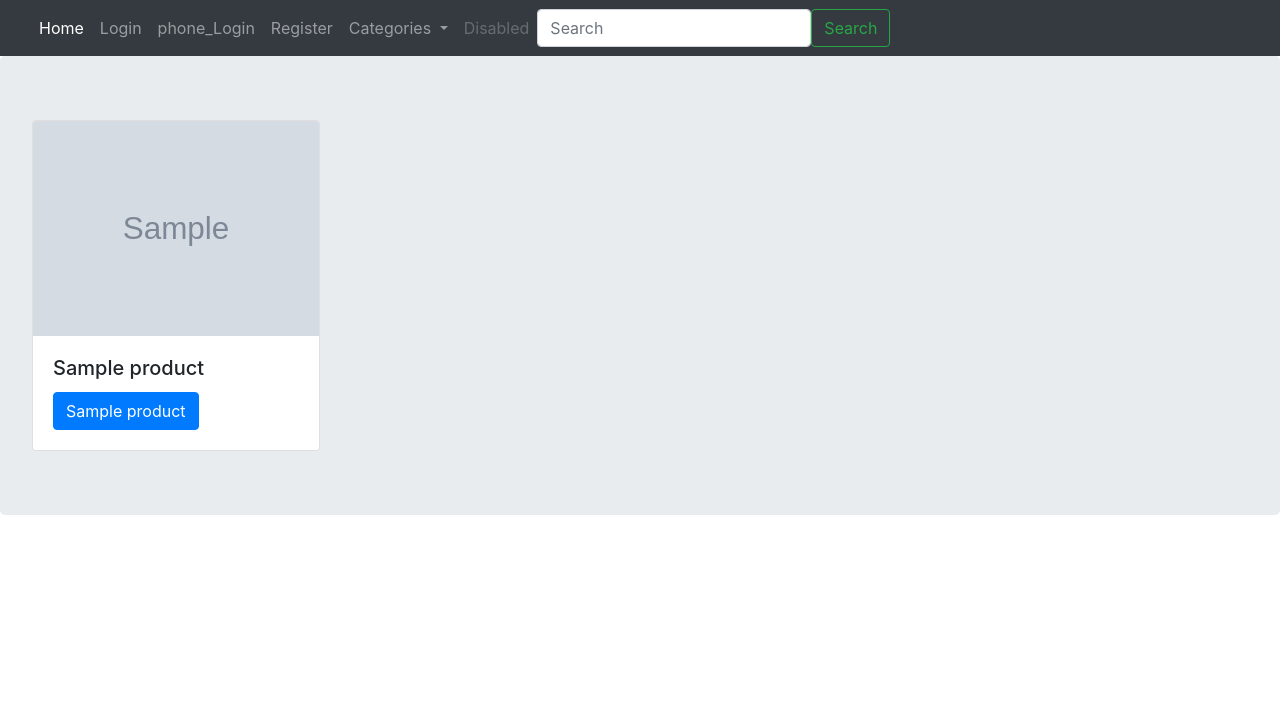
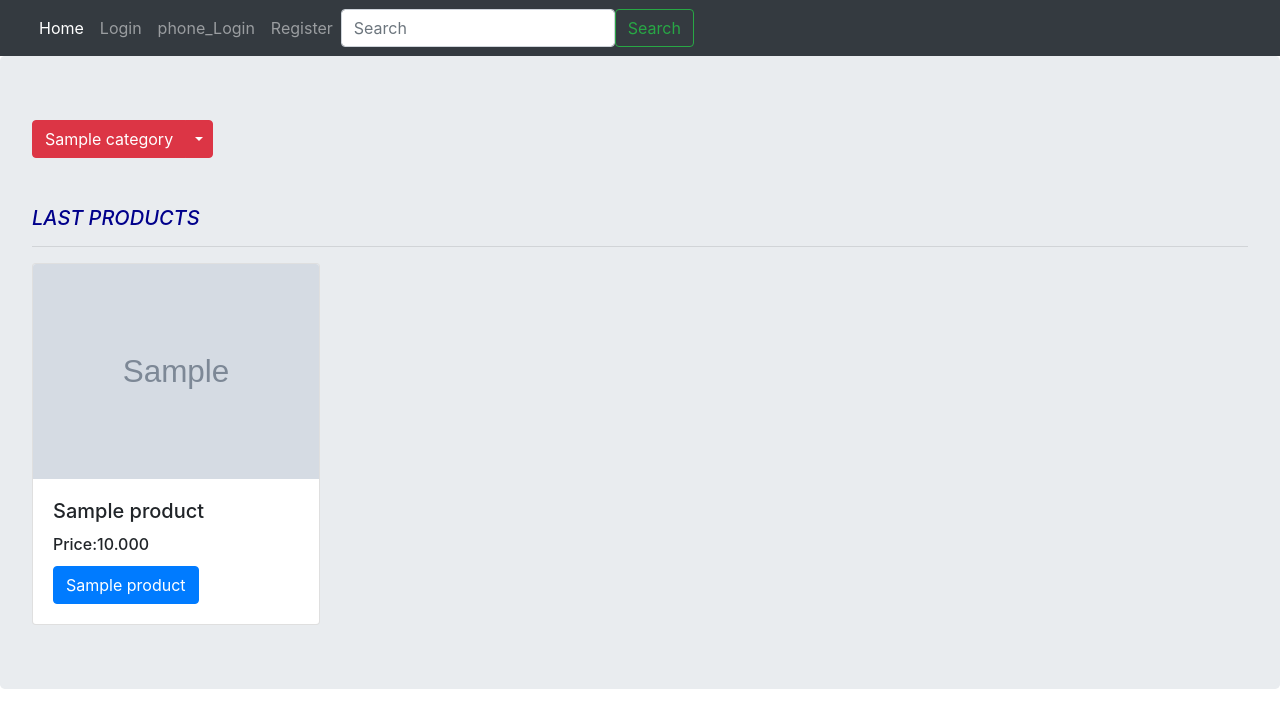
Before and after one commit to masoudma10/onlineshop, a Django app: page / in a window 1280 px wide. Shown: the top 728 px of the page. Run offline with Django 3.2, Linux system fonts and the light colour scheme; tables that the repository leaves empty hold one stand-in row (values such as "Sample post"); grey boxes marked "Sample" are stand-in pictures; some libraries are stand-ins or nearby versions.

Commit message:
create category subcategory mvc

```diff
--- a/onlineshop/settings.py
+++ b/onlineshop/settings.py
@@ -39,6 +39,7 @@ INSTALLED_APPS = [
     'django.contrib.staticfiles',
     'accounts',
     'shop',
+
 ]
 
 MIDDLEWARE = [
--- a/shop/models.py
+++ b/shop/models.py
@@ -13,10 +13,32 @@ class Category(models.Model):
     def __str__(self):
         return self.name
 
+    def get_absolute_url(self):
+        return reverse('shop:category',args=[self.slug])
+
+
+
+class SubCategory(models.Model):
+    category = models.ForeignKey(Category,on_delete=models.CASCADE,related_name='scategory')
+    name = models.CharField(max_length=555)
+    slug = models.SlugField(max_length=555,unique=True)
+
+
+    def get_absolute_url(self):
+        return reverse('shop:sub_category',args=[self.slug])
+
+    class Meta:
+        ordering = ('name',)
+
+    def __str__(self):
+        return self.name
+
+
 
 
 class Product(models.Model):
-    category = models.ForeignKey(Category,on_delete=models.CASCADE,related_name='products')
+
+    sub_category = models.ForeignKey(SubCategory,on_delete=models.CASCADE,related_name='products')
     name = models.CharField(max_length=500)
     slug = models.SlugField(max_length=500,unique=True)
     code = models.UUIDField(primary_key=True,default=uuid.uuid4, editable=False)
--- /dev/null
+++ b/shop/templates/shop/asd.html
@@ -0,0 +1,5 @@
+{% extends 'base.html' %}
+
+{% block content %}
+
+{% endblock %}
--- a/shop/templates/shop/home.html
+++ b/shop/templates/shop/home.html
@@ -1,15 +1,34 @@
 {% extends 'base.html' %}
 
 {% block content %}
+ {% for category in categories %}
+
+        <div class="btn-group">
+            <a href="{{ category.get_absolute_url }}" class="btn btn-danger">{{ category.name }}</a>
+            <button type="button" class="btn btn-danger dropdown-toggle dropdown-toggle-split" data-toggle="dropdown" aria-haspopup="true" aria-expanded="false"></button>
+            <div class="dropdown-menu">
+                {% for sub in category.scategory.all %}
+                    <a class="dropdown-item" href="{{ sub.get_absolute_url }}">{{ sub.name }}</a>
+                {% endfor %}
+            </div>
+        </div>
+ {% endfor %}
+
+
+    <br><br><br>
+        <h5 style="color: darkblue; font-style: italic">LAST PRODUCTS</h5>
+    <hr>
 {% for product in products %}
     <div class="card" style="width: 18rem; display: inline-block" >
         <img class="card-img-top" src="{{ product.image.url }}" alt="Card image cap">
         <div class="card-body">
             <h5 class="card-title">{{ product.name }}</h5>
-
+            <h6 class="card-title">Price:{{ product.price }}</h6>
             <a href="{{ product.get_absolute_url }}" class="btn btn-primary">{{ product.name }}</a>
         </div>
     </div>
 {% endfor %}
 
+
+
 {% endblock %}
--- a/shop/templates/shop/product_detail.html
+++ b/shop/templates/shop/product_detail.html
@@ -5,4 +5,8 @@
     <small>{{ product.created }}</small><p>{{ product.price }}</p><br>
     <img src="{{ product.image.url }}" alt="" width="400" height="400">
     <p>{{ product.description }}</p>
+
+
+
+
 {% endblock %}
--- a/shop/urls.py
+++ b/shop/urls.py
@@ -6,5 +6,9 @@ app_name = 'shop'
 
 urlpatterns = [
     path('',views.home,name='home'),
-    path('<slug:slug>/',views.product_detail,name='product_detail'),
+    path('category/<slug:slug>/', views.home, name='category'),
+    path('sub_category/<slug:slug>/', views.sub_category, name='sub_category'),
+    # path('category_detail/<slug:slug>/', views.category, name='category_detail'),
+    path('product/<slug:slug>/', views.product_detail, name='product_detail'),
+
 ]
--- a/shop/views.py
+++ b/shop/views.py
@@ -1,13 +1,35 @@
 from django.shortcuts import render,get_object_or_404
-from .models import Category,Product
+from .models import Category,Product,SubCategory
 
 
 
-def home(request):
+def home(request,slug=None):
     products = Product.objects.filter(available=True)
-    return render(request,'shop/home.html',{'products':products})
+    categories = Category.objects.all()
+
+    if slug:
+        category = get_object_or_404(Category,slug=slug)
+        products = products.filter(sub_category__category=category)
+    return render(request,'shop/home.html',{'products':products,'categories':categories})
 
 
 def product_detail(request, slug):
     product = get_object_or_404(Product,slug=slug)
     return render(request,'shop/product_detail.html', {'product':product})
+
+# def category(request,slug=None):
+#     categories = Category.objects.all()
+#     if slug:
+#         category = get_object_or_404(Category,slug=slug)
+#         # products = Product.objects.filter(category=category)
+#
+#     return render(request,'inc/navbar.html',{'categories':categories})
+
+
+# def category(request,slug):
+#     categories = get_object_or_404(Category,slug=slug)
+#     return render(request,'shop/category.html',{'categories':categories})
+
+def sub_category(request, slug):
+    subcategory = get_object_or_404(SubCategory,slug=slug)
+    return render(request,'shop/sub_category.html',{'subcategories':subcategory})
--- a/templates/base.html
+++ b/templates/base.html
@@ -15,8 +15,8 @@
 
 
 
-<!-- JavaScript Bundle with Popper -->
-<script src="https://cdn.jsdelivr.net/npm/bootstrap@5.0.0-beta2/dist/js/bootstrap.bundle.min.js" integrity="sha384-b5kHyXgcpbZJO/tY9Ul7kGkf1S0CWuKcCD38l8YkeH8z8QjE0GmW1gYU5S9FOnJ0" crossorigin="anonymous"></script>
-
+<script src="https://code.jquery.com/jquery-3.4.1.slim.min.js" integrity="sha384-J6qa4849blE2+poT4WnyKhv5vZF5SrPo0iEjwBvKU7imGFAV0wwj1yYfoRSJoZ+n" crossorigin="anonymous"></script>
+<script src="https://cdn.jsdelivr.net/npm/popper.js@1.16.0/dist/umd/popper.min.js" integrity="sha384-Q6E9RHvbIyZFJoft+2mJbHaEWldlvI9IOYy5n3zV9zzTtmI3UksdQRVvoxMfooAo" crossorigin="anonymous"></script>
+<script src="https://stackpath.bootstrapcdn.com/bootstrap/4.4.1/js/bootstrap.min.js" integrity="sha384-wfSDF2E50Y2D1uUdj0O3uMBJnjuUD4Ih7YwaYd1iqfktj0Uod8GCExl3Og8ifwB6" crossorigin="anonymous"></script>
 </body>
 </html>
--- a/templates/inc/navbar.html
+++ b/templates/inc/navbar.html
@@ -26,20 +26,19 @@
           {% endif %}
 
         <li class="nav-item dropdown">
-          <a class="nav-link dropdown-toggle" href="#" id="navbarDropdown" role="button" data-bs-toggle="dropdown" aria-expanded="false">
-            Categories
-          </a>
 
           <ul class="dropdown-menu" aria-labelledby="navbarDropdown">
-            <li><a class="dropdown-item" href="#">Action</a></li>
-            <li><a class="dropdown-item" href="#">Another action</a></li>
 
-            <li><hr class="dropdown-divider"></li>
-            <li><a class="dropdown-item" href="#">Something else here</a></li>
+
+
+
+
           </ul>
         </li>
+
+
         <li class="nav-item">
-          <a class="nav-link disabled" href="#" tabindex="-1" aria-disabled="true">Disabled</a>
+
         </li>
       </ul>
       <form class="d-flex">
```
Also changed, not shown: shop/admin.py (+7 -3 lines), shop/templates/shop/sub_category.html (added, +17 -0 lines), accounts/migrations/0001_initial.py, accounts/migrations/0002_alter_user_phone.py (deleted), shop/migrations/0001_initial.py (added).
